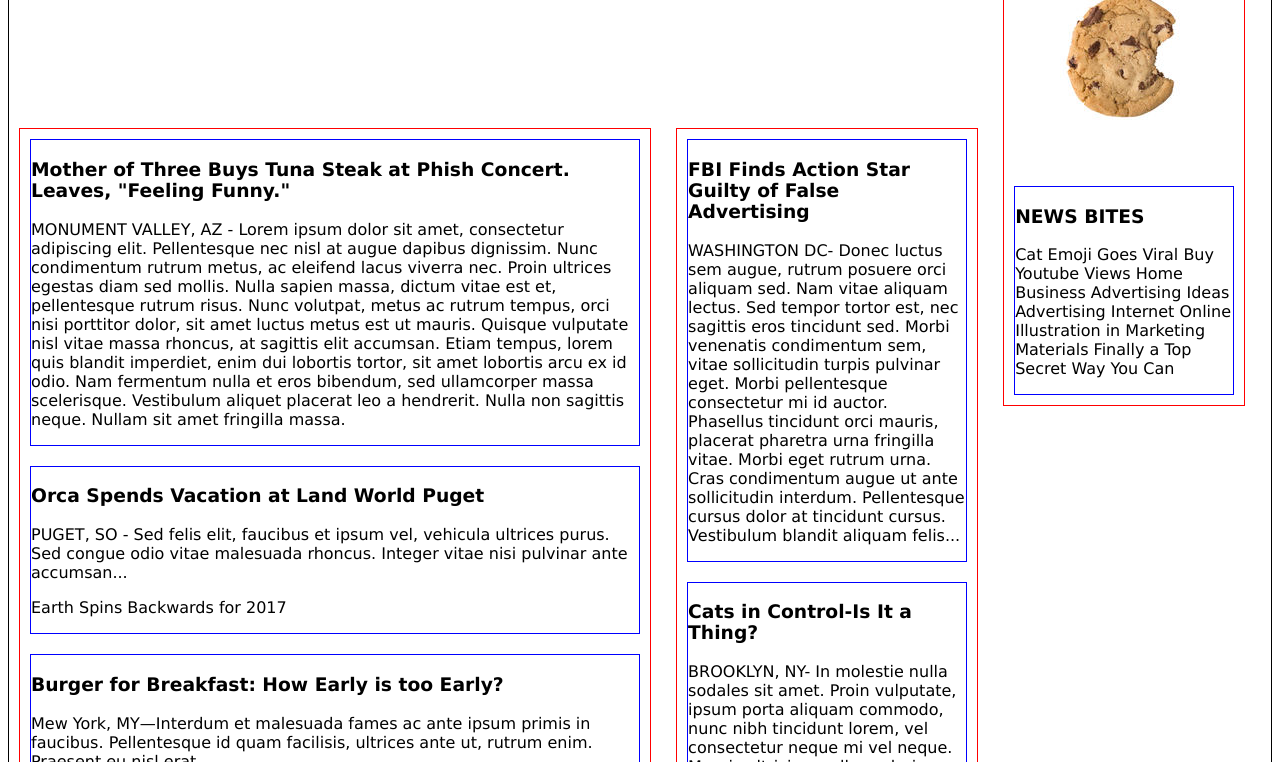
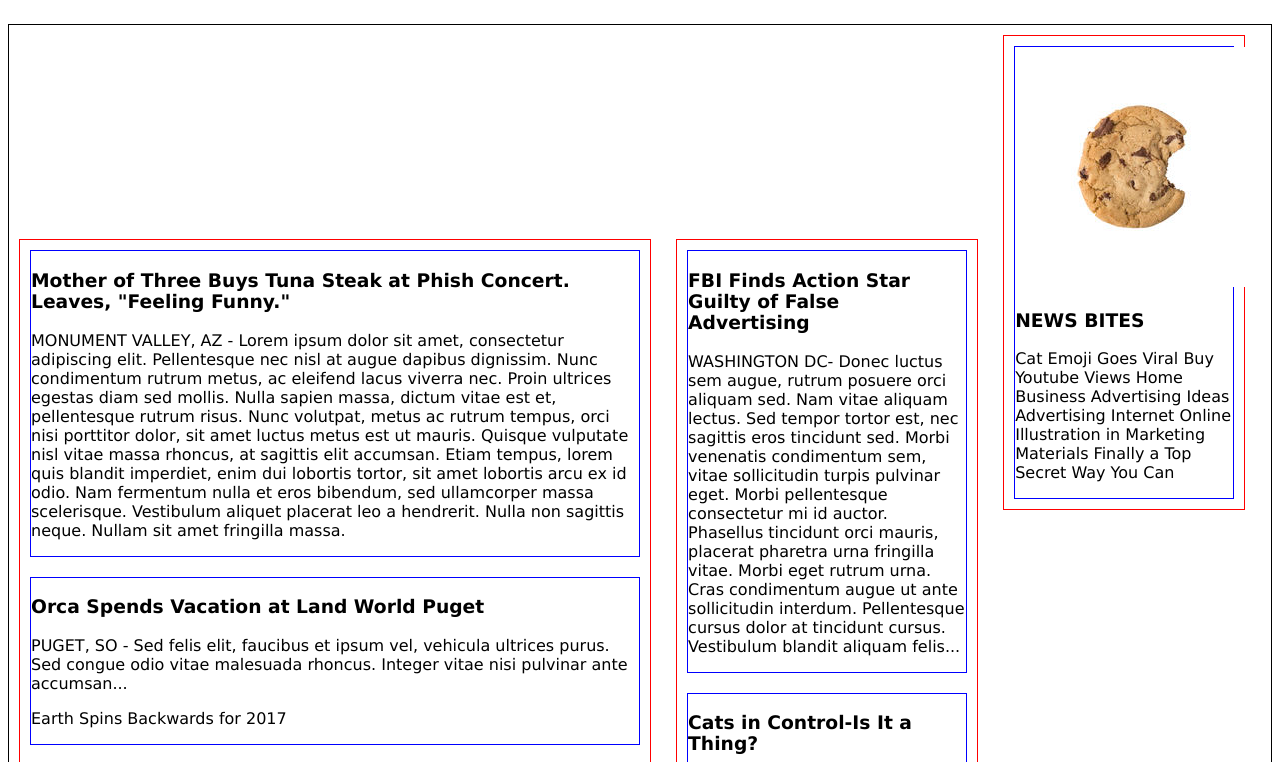
Before and after one commit to gambino87/My-Times, a plain HTML site: page index.html in a window 1280 px wide. Shown: the part 84-846 px from the top of the page. Drawn offline with Linux system fonts and the light colour scheme.

Commit message:
Troubleshooting main container

```diff
--- a/index.html
+++ b/index.html
@@ -66,9 +66,9 @@
 
 		<!-- Small Column -->
 		<div class="column-sm">
-			<img src="./resources/img/img-news-bite.png">
 			<!-- Article 1 -->
 			<div class="article">
+				<img src="./resources/img/img-news-bite.png">
 				<h3>NEWS BITES</h3>
 				<p>Cat Emoji Goes Viral Buy Youtube Views Home Business Advertising Ideas Advertising Internet Online Illustration in Marketing Materials Finally a Top Secret Way You Can</p>
 			</div>
--- a/resources/css/style.css
+++ b/resources/css/style.css
@@ -57,6 +57,9 @@ body {
 	border: 1px black solid;*/
 	display: flex;
 	flex-direction: row;
+	width: auto;
+	position: relative;
+	top: 100px;
 }
 
 	.column-lg {
```
